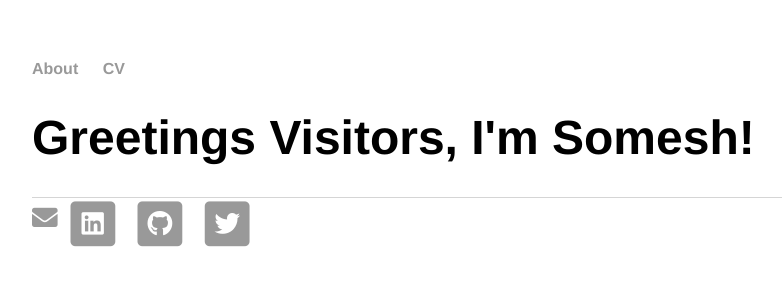
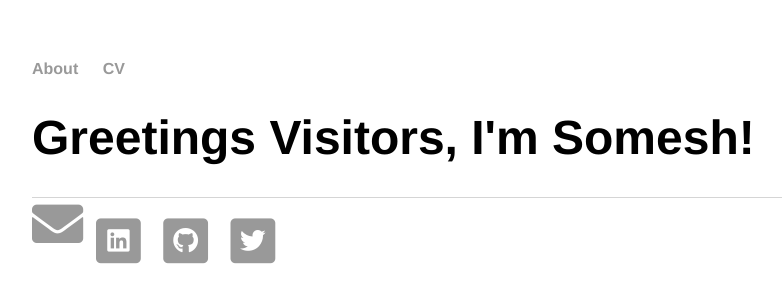
Before and after one commit to saisomesh2594/saisomesh2594.github.io, a Jekyll site: the page built from index.html, in a window 1280 px wide. Shown: the top 303 px of the page, without its empty margins (160-942 px from the left). Built offline with Jekyll 4.4.1, drawn with Linux system fonts in a browser that asks for light colours.

Commit message:
Update index.html

```diff
--- a/index.html
+++ b/index.html
@@ -23,7 +23,7 @@ title: Somesh Sai, Just Another Bioinformatician
 	</div><!-- /.container -->
 	<footer>
 		<div class="icon-container">
-			<a href="mailto:somesh.sai@mdc-berlin.de"><i class="fas fa-envelope fa-2x"></i></a>
+			<a href="mailto:somesh.sai@mdc-berlin.de"><i class="fas fa-envelope fa-4x"></i></a>
 			<!--<a href="mailto:somesh.sai@mdc-berlin.de">
 			<span class="fa-stack fa-2x">
   				<i class="fas fa-square fa-stack-2x"></i>
```
